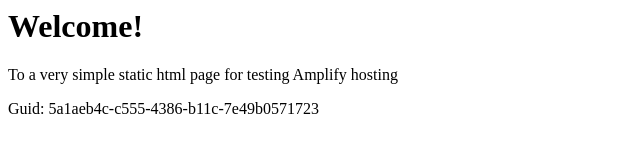
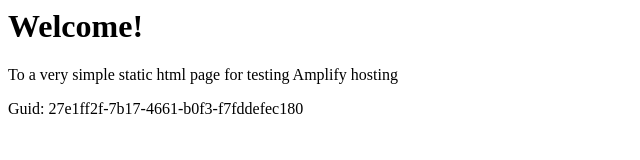
Before and after one commit to aws-aemilia-pdx/Github-PR-Commit-Integration-Test-DoNotTouch-GitHubWebhookPushCanaryTest-v1-gamma-us-west-2, a website: page src/index.html in a window 1280 px wide. Shown: the full height of the page, 0-640 px from the left. Drawn offline with Linux system fonts and the light colour scheme.

Commit message:
commit from integ tests

```diff
--- a/src/index.html
+++ b/src/index.html
@@ -12,6 +12,6 @@
 <body>
     <h1>Welcome!</h1>
     <p>To a very simple static html page for testing Amplify hosting</p>
-    <p>Guid: 5a1aeb4c-c555-4386-b11c-7e49b0571723</p></body>
+    <p>Guid: 27e1ff2f-7b17-4661-b0f3-f7fddefec180</p></body>
 
 </html>
```
